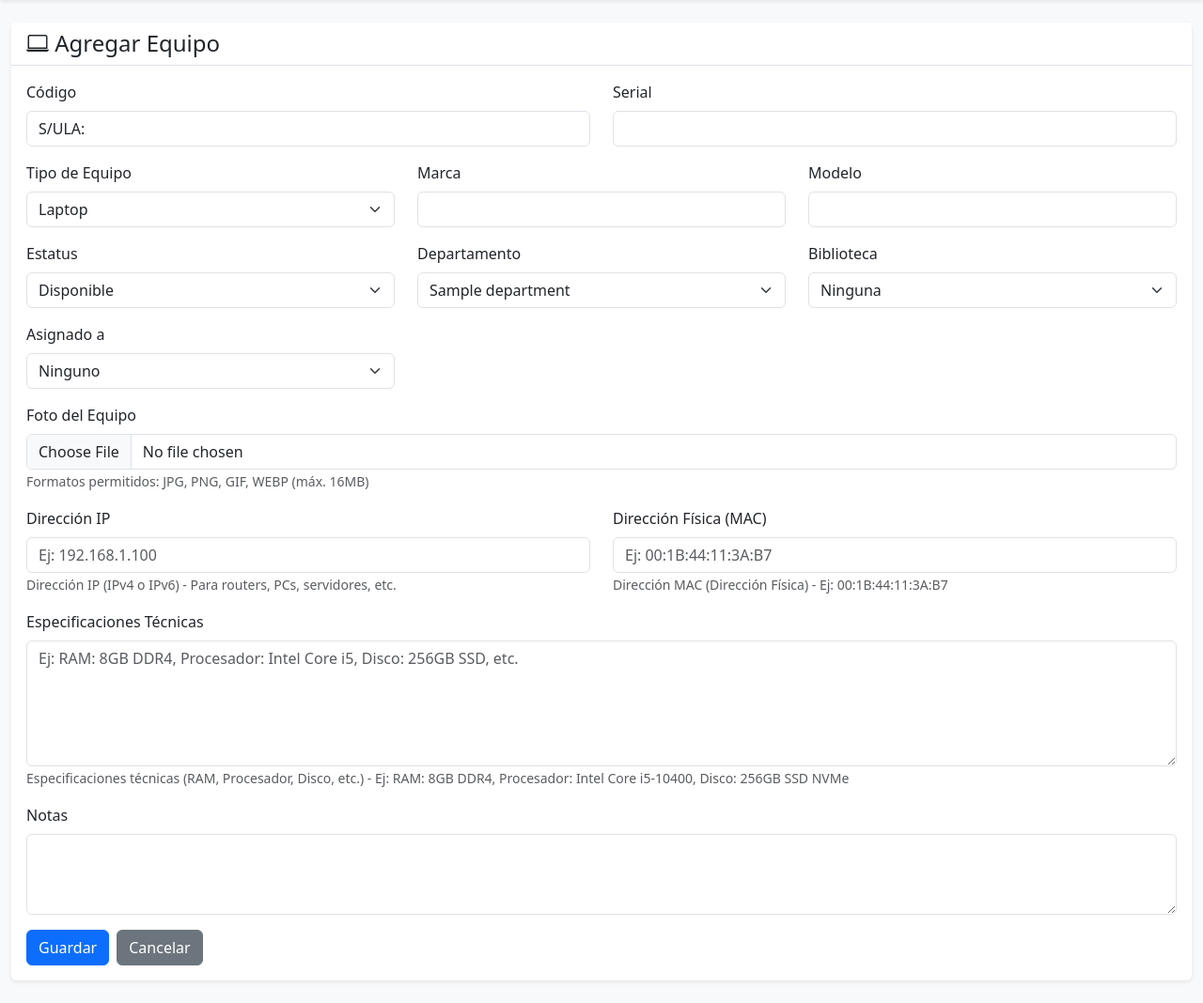
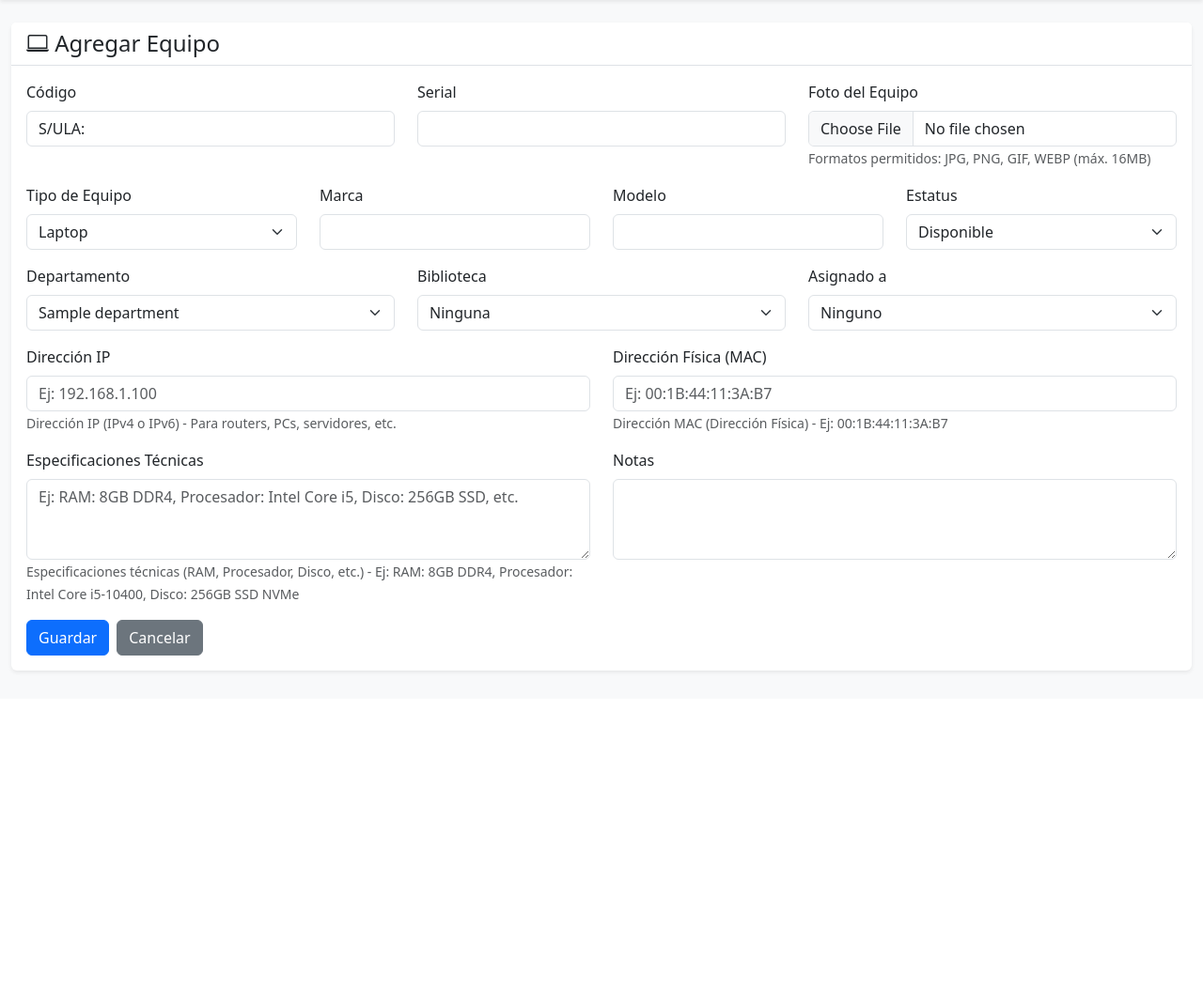
Before and after one commit to depinfula/INVENTARIO-main, a Flask app: page /equipment/add in a window 1280 px wide. Shown: the part 56-1124 px from the top of the page at 94% size. After the commit the page ends 773 px from the top, so only its background shows below. Run offline with Flask 3, Linux system fonts and the light colour scheme; a user stored in the database is signed in; tables that the repository leaves empty hold one stand-in row (values such as "Sample post"); some libraries are stand-ins or nearby versions.

Commit message:
mejora formulario

```diff
--- a/templates/equipment_form.html
+++ b/templates/equipment_form.html
@@ -17,14 +17,13 @@
                         <label class="form-label">Foto Actual</label>
                         <div>
                             <img src="{{ url_for('uploaded_file', filename=equipment.image_filename) }}"
-                                 alt="{{ equipment.code }}"
-                                 class="img-thumbnail"
+                                alt="{{ equipment.code }}" class="img-thumbnail"
                                 style="max-width: 200px; max-height: 200px;">
                         </div>
                     </div>
                     {% endif %}
                     <div class="row">
-                        <div class="col-md-6 mb-3">
+                        <div class="col-md-4 mb-3">
                             {{ form.code.label(class="form-label") }}
                             {{ form.code(class="form-control", id="equipment_code") }}
                             {% if form.code.errors %}
@@ -35,7 +34,7 @@
                             </div>
                             {% endif %}
                         </div>
-                        <div class="col-md-6 mb-3">
+                        <div class="col-md-4 mb-3">
                             {{ form.serial.label(class="form-label") }}
                             {{ form.serial(class="form-control") }}
                             {% if form.serial.errors %}
@@ -46,9 +45,22 @@
                             </div>
                             {% endif %}
                         </div>
+                        <div class="col-md-4 mb-3">
+                            {{ form.image.label(class="form-label") }}
+                            {{ form.image(class="form-control") }}
+                            <small class="form-text text-muted">Formatos permitidos: JPG, PNG, GIF, WEBP (máx.
+                                16MB)</small>
+                            {% if form.image.errors %}
+                            <div class="text-danger small">
+                                {% for error in form.image.errors %}
+                                <div>{{ error }}</div>
+                                {% endfor %}
+                            </div>
+                            {% endif %}
+                        </div>
                     </div>
                     <div class="row">
-                        <div class="col-md-4 mb-3">
+                        <div class="col-md-3 mb-3">
                             {{ form.equipment_type.label(class="form-label") }}
                             {{ form.equipment_type(class="form-select", id="equipment_type") }}
                             {% if form.equipment_type.errors %}
@@ -59,7 +71,7 @@
                             </div>
                             {% endif %}
                         </div>
-                        <div class="col-md-4 mb-3">
+                        <div class="col-md-3 mb-3">
                             {{ form.brand.label(class="form-label") }}
                             {{ form.brand(class="form-control") }}
                             {% if form.brand.errors %}
@@ -70,7 +82,7 @@
                             </div>
                             {% endif %}
                         </div>
-                        <div class="col-md-4 mb-3">
+                        <div class="col-md-3 mb-3">
                             {{ form.model.label(class="form-label") }}
                             {{ form.model(class="form-control") }}
                             {% if form.model.errors %}
@@ -81,9 +93,7 @@
                             </div>
                             {% endif %}
                         </div>
-                    </div>
-                    <div class="row">
-                        <div class="col-md-4 mb-3">
+                        <div class="col-md-3 mb-3">
                             {{ form.status.label(class="form-label") }}
                             {{ form.status(class="form-select") }}
                             {% if form.status.errors %}
@@ -94,6 +104,8 @@
                             </div>
                             {% endif %}
                         </div>
+                    </div>
+                    <div class="row">
                         <div class="col-md-4 mb-3">
                             {{ form.department_id.label(class="form-label") }}
                             {{ form.department_id(class="form-select") }}
@@ -128,25 +140,14 @@
                             {% endif %}
                         </div>
                     </div>
-                    <div class="mb-3">
-                        {{ form.image.label(class="form-label") }}
-                        {{ form.image(class="form-control") }}
-                        <small class="form-text text-muted">Formatos permitidos: JPG, PNG, GIF, WEBP (máx. 16MB)</small>
-                        {% if form.image.errors %}
-                            <div class="text-danger small">
-                                {% for error in form.image.errors %}
-                                    <div>{{ error }}</div>
-                                {% endfor %}
-                            </div>
-                        {% endif %}
-                    </div>
 
                     <!-- Campos condicionales para IP y MAC -->
                     <div class="row" id="network_fields">
                         <div class="col-md-6 mb-3">
                             {{ form.ip_address.label(class="form-label") }}
                             {{ form.ip_address(class="form-control", placeholder="Ej: 192.168.1.100") }}
-                            <small class="form-text text-muted">Dirección IP (IPv4 o IPv6) - Para routers, PCs, servidores, etc.</small>
+                            <small class="form-text text-muted">Dirección IP (IPv4 o IPv6) - Para routers, PCs,
+                                servidores, etc.</small>
                             {% if form.ip_address.errors %}
                             <div class="text-danger small">
                                 {% for error in form.ip_address.errors %}
@@ -158,7 +159,8 @@
                         <div class="col-md-6 mb-3">
                             {{ form.physical_address.label(class="form-label") }}
                             {{ form.physical_address(class="form-control") }}
-                            <small class="form-text text-muted">Dirección MAC (Dirección Física) - Ej: 00:1B:44:11:3A:B7</small>
+                            <small class="form-text text-muted">Dirección MAC (Dirección Física) - Ej:
+                                00:1B:44:11:3A:B7</small>
                             {% if form.physical_address.errors %}
                             <div class="text-danger small">
                                 {% for error in form.physical_address.errors %}
@@ -169,10 +171,13 @@
                         </div>
                     </div>
 
-                    <div class="mb-3">
+                    <div class="row">
+                        <div class="col-md-6 mb-3">
                             {{ form.specifications.label(class="form-label") }}
-                        {{ form.specifications(class="form-control") }}
-                        <small class="form-text text-muted">Especificaciones técnicas (RAM, Procesador, Disco, etc.) - Ej: RAM: 8GB DDR4, Procesador: Intel Core i5-10400, Disco: 256GB SSD NVMe</small>
+                            {{ form.specifications(class="form-control", rows="3") }}
+                            <small class="form-text text-muted">Especificaciones técnicas (RAM, Procesador, Disco, etc.)
+                                -
+                                Ej: RAM: 8GB DDR4, Procesador: Intel Core i5-10400, Disco: 256GB SSD NVMe</small>
                             {% if form.specifications.errors %}
                             <div class="text-danger small">
                                 {% for error in form.specifications.errors %}
@@ -180,6 +185,18 @@
                                 {% endfor %}
                             </div>
                             {% endif %}
+                        </div>
+                        <div class="col-md-6 mb-3">
+                            {{ form.notes.label(class="form-label") }}
+                            {{ form.notes(class="form-control", rows="3") }}
+                            {% if form.notes.errors %}
+                            <div class="text-danger small">
+                                {% for error in form.notes.errors %}
+                                <div>{{ error }}</div>
+                                {% endfor %}
+                            </div>
+                            {% endif %}
+                        </div>
                     </div>
 
                     <!-- Campos de fecha ocultos -->
@@ -201,18 +218,6 @@
                             {{ form.warranty_expiry(class="form-control", type="date") }}
                         </div>
                     </div>
-
-                    <div class="mb-3">
-                        {{ form.notes.label(class="form-label") }}
-                        {{ form.notes(class="form-control", rows="3") }}
-                        {% if form.notes.errors %}
-                            <div class="text-danger small">
-                                {% for error in form.notes.errors %}
-                                    <div>{{ error }}</div>
-                                {% endfor %}
-                            </div>
-                        {% endif %}
-                    </div>
                     <div class="d-flex gap-2">
                         {{ form.submit(class="btn btn-primary") }}
                         <a href="{{ url_for('equipment') }}" class="btn btn-secondary">Cancelar</a>
@@ -224,7 +229,7 @@
 </div>
 
 <script>
-    document.addEventListener('DOMContentLoaded', function() {
+    document.addEventListener('DOMContentLoaded', function () {
         // Lógica para mostrar/ocultar campos de red
         const typeSelect = document.getElementById('equipment_type');
         const networkFields = document.getElementById('network_fields');
@@ -248,7 +253,7 @@
         }
 
         // Asegurar que el prefijo se mantenga si el usuario borra todo
-        codeInput.addEventListener('input', function() {
+        codeInput.addEventListener('input', function () {
             if (!this.value.startsWith('S/ULA:')) {
                 // Si el usuario borra el prefijo, restaurarlo o ajustarlo
                 // Esta es una implementación simple, se puede mejorar
```
Lines whose indentation alone changed are shown as unchanged.
